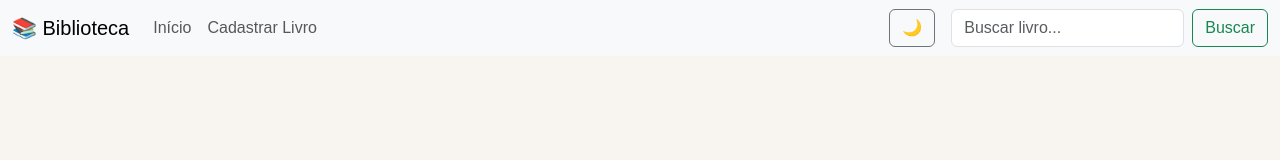
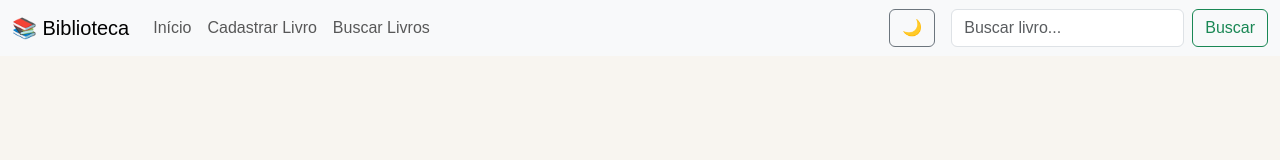
Before and after one commit to LeonamNgr/Trabalho-2-de-React-Grupo-1, a React (Vite) app: page /login in a window 1280 px wide. Shown: the top 160 px of the page. Built offline with nearby package versions, Linux system fonts and the light colour scheme.

Commit message:
refactor: substitui tags a por Link do react-router-dom no Navbar

```diff
--- a/src/components/Navbar/index.jsx
+++ b/src/components/Navbar/index.jsx
@@ -1,4 +1,5 @@
 import { useContext } from "react";
+import { Link } from "react-router-dom";
 import { ThemeContext } from "../../contexts/ThemeContext.jsx";
 import styles from "./Navbar.module.css";
 
@@ -6,8 +7,9 @@ export default function Navbar() {
   const { theme, toggleTheme } = useContext(ThemeContext);
 
   const navLinks = [
-    { id: 1, label: "Início", path: "/" },
-    { id: 2, label: "Cadastrar Livro", path: "/cadastrar" },
+    { id: 1, label: "Início", path: "/home" },
+    { id: 2, label: "Cadastrar Livro", path: "/livros/adicionar" },
+    { id: 3, label: "Buscar Livros", path: "/livros/buscar" },
   ];
 
   return (
@@ -15,9 +17,9 @@ export default function Navbar() {
       className={`navbar navbar-expand-lg bg-body-tertiary ${styles.navbarCustom}`}
     >
       <div className="container-fluid">
-        <a className="navbar-brand" href="/">
+        <Link className="navbar-brand" to="/home">
           📚 Biblioteca
-        </a>
+        </Link>
 
         <button
           className="navbar-toggler"
@@ -36,9 +38,9 @@ export default function Navbar() {
             {/* O map mágico acontecendo aqui */}
             {navLinks.map((link) => (
               <li className="nav-item" key={link.id}>
-                <a className="nav-link" href={link.path}>
+                <Link className="nav-link" to={link.path}>
                   {link.label}
-                </a>
+                </Link>
               </li>
             ))}
           </ul>
```
